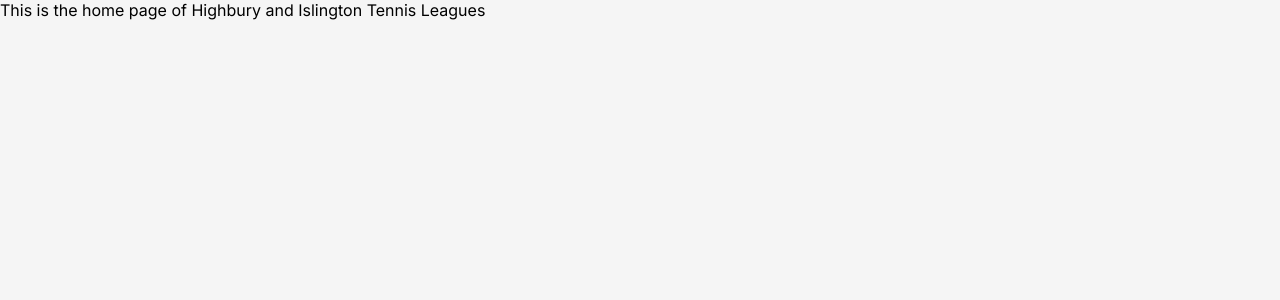
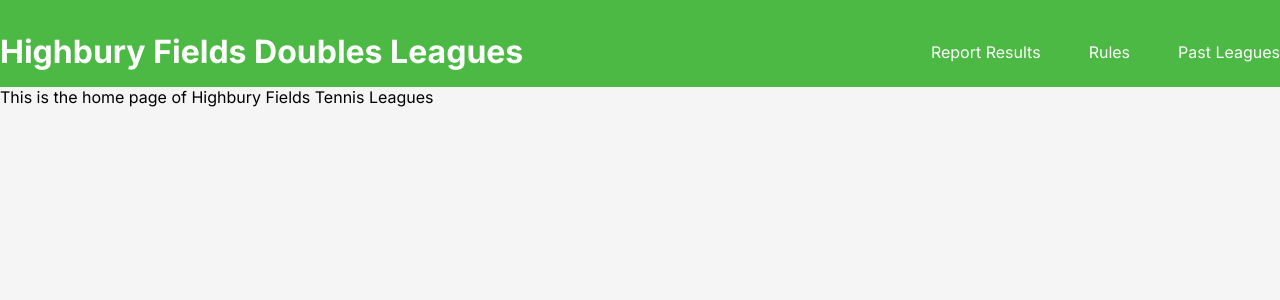
Before and after one commit to alejandra-rojas/TennisLeague-HighburyAndIslington, a Next.js app: page / in a window 1280 px wide. Shown: the top 300 px of the page. Built offline with nearby package versions, Linux system fonts and the light colour scheme.

Commit message:
Public layout

```diff
--- /dev/null
+++ b/app/(public)/layout.jsx
@@ -0,0 +1,14 @@
+//Components
+
+import ClientNavbar from "@/app/components/ClientNavbar";
+
+export default async function ClientLayout({ children }) {
+  return (
+    <>
+      <header id="web-header">
+        <ClientNavbar />
+      </header>
+      {children}
+    </>
+  );
+}
--- a/app/(public)/page.jsx
+++ b/app/(public)/page.jsx
@@ -1,5 +1,3 @@
 export default function Home() {
-  return (
-    <main>This is the home page of Highbury and Islington Tennis Leagues</main>
-  );
+  return <main>This is the home page of Highbury Fields Tennis Leagues</main>;
 }
```
